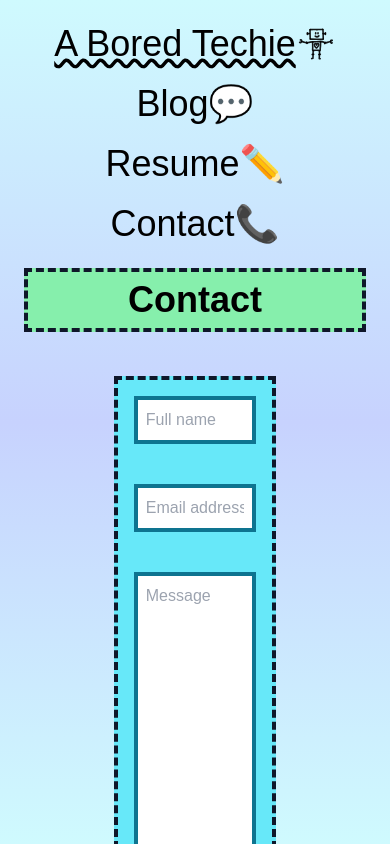
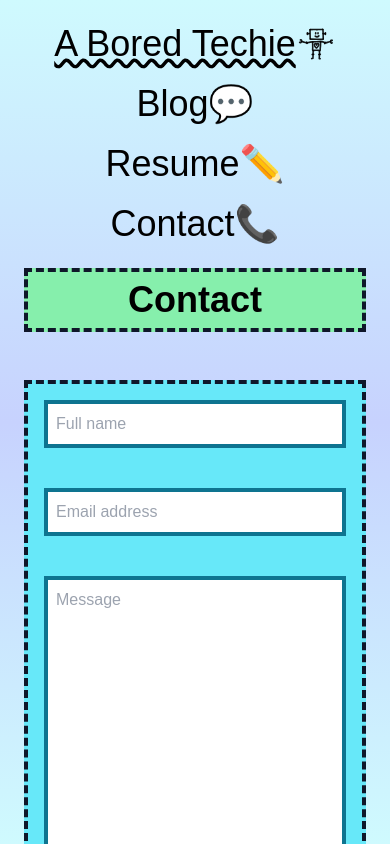
Before and after one commit to nurdinhossain/personal-site, a Next.js app: page /contact in a window 390 px wide. Shown: the top 844 px of the page. Built offline with nearby package versions, Linux system fonts and the light colour scheme; a web font is replaced by a local one.

Commit message:
Add breakpoint for contact page

```diff
--- a/src/app/contact/page.tsx
+++ b/src/app/contact/page.tsx
@@ -22,7 +22,7 @@ export default function Contact() {
             <h1 className="bg-green-300 border-4 border-dashed border-slate-900 font-bold text-center text-4xl m-6 p-2">Contact</h1>
 
             <main className="flex flex-row justify-center">
-                <form className="flex flex-col bg-cyan-300 border-4 border-dashed border-slate-900 space-y-10 w-5/12 m-5 p-4" onSubmit={handleSubmit(onSubmit)}>
+                <form className="flex flex-col bg-cyan-300 border-4 border-dashed border-slate-900 space-y-10 w-full lg:w-1/2 m-6 p-4" onSubmit={handleSubmit(onSubmit)}>
                     <input {...register("botDetect")} type="email" hidden />
                     <input {...register("name")} placeholder="Full name" type="text" className="h-12 border-4 border-solid border-cyan-700 p-2" />
                     <input {...register("email")} placeholder="Email address" type="email" className="h-12 border-4 border-solid border-cyan-700 p-2" />
```
